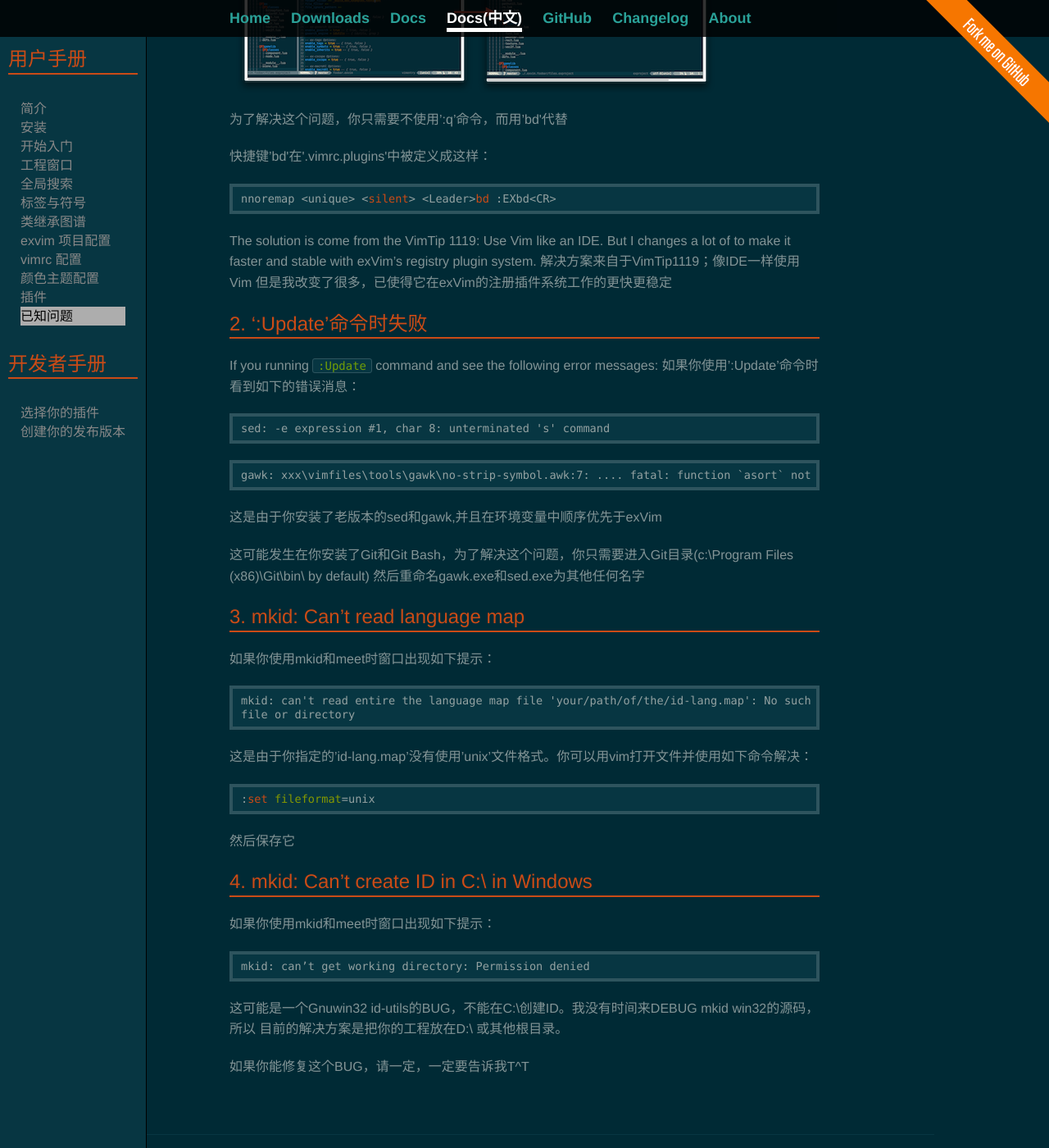
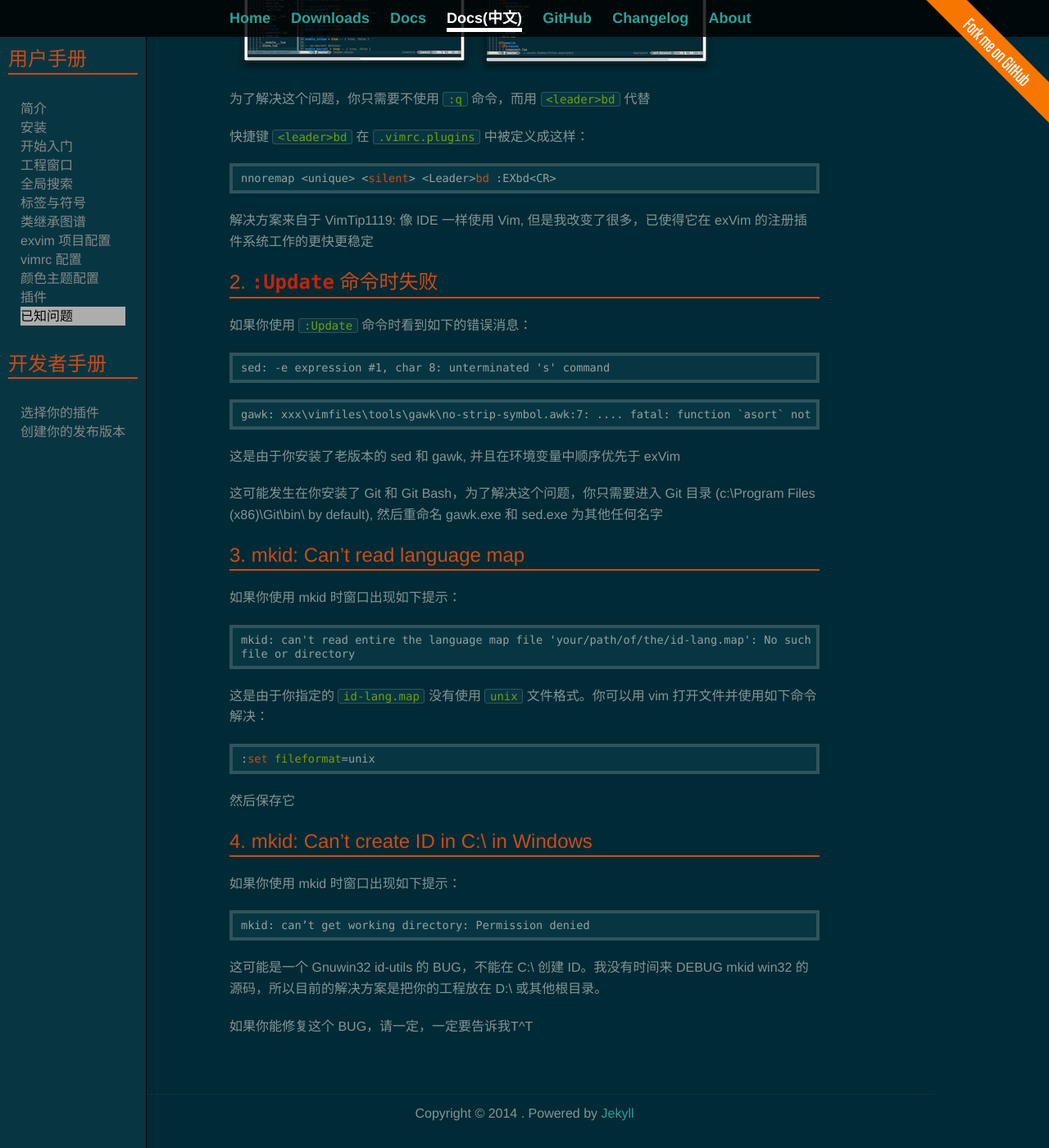
Before and after one commit to exvim/exvim.github.io, a Jekyll site: the page built from docs-zh/known-issues.md, in a window 1280 px wide and 1400 px high, scrolled down 332 px. Shown: the whole window at 82% size. Built offline with Jekyll 4.4.1, drawn with Linux system fonts in a browser that asks for light colours; Markdown is read by kramdown in place of the engine named in the settings; some of the changed text lies outside the part shown.

Commit message:
Updated known-issues.md

````diff
--- a/docs-zh/known-issues.md
+++ b/docs-zh/known-issues.md
@@ -1,33 +1,29 @@
 ---
-layout: docs-zh
-title: 简介
+layout: "docs-zh"
+title: 已知问题
+published: true
 ---
 
-## 1.当使用命令':q'关闭编辑中的文件时失去窗口
+## 1.当使用命令 `:q` 关闭编辑中的文件时失去窗口
 
-When you use `:q` close a buffer in edit-window, you probably lose the window:
-当你使用命令':q'关闭编辑中的文件时，你可能遇到下面问题：
+当你使用命令 `:q` 关闭编辑中的文件时，你可能遇到下面问题：
 
 ![known-issues-01]({{site.url}}/docs/images/known-issues-01.png)
 
-为了解决这个问题，你只需要不使用':q'命令，而用'<leader>bd'代替
+为了解决这个问题，你只需要不使用 `:q` 命令，而用 `<leader>bd` 代替
 
 
-快捷键'<leader>bd'在'.vimrc.plugins'中被定义成这样：
+快捷键 `<leader>bd` 在 `.vimrc.plugins` 中被定义成这样：
 
 ```vim
 nnoremap <unique> <silent> <Leader>bd :EXbd<CR>
 ```
 
-The solution is come from the VimTip 1119: Use Vim like an IDE.
-But I changes a lot of to make it faster and stable with exVim's registry plugin system.
-解决方案来自于VimTip1119；像IDE一样使用Vim
-但是我改变了很多，已使得它在exVim的注册插件系统工作的更快更稳定
+解决方案来自于 VimTip1119: 像 IDE 一样使用 Vim, 但是我改变了很多，已使得它在 exVim 的注册插件系统工作的更快更稳定
 
-## 2. ':Update'命令时失败
+## 2. `:Update` 命令时失败
 
-If you running `:Update` command and see the following error messages:
-如果你使用':Update'命令时看到如下的错误消息：
+如果你使用 `:Update` 命令时看到如下的错误消息：
 
 ```
 sed: -e expression #1, char 8: unterminated 's' command
@@ -37,36 +33,35 @@ sed: -e expression #1, char 8: unterminated 's' command
 gawk: xxx\vimfiles\tools\gawk\no-strip-symbol.awk:7: .... fatal: function `asort` not defined
 ```
 
-这是由于你安装了老版本的sed和gawk,并且在环境变量中顺序优先于exVim
+这是由于你安装了老版本的 sed 和 gawk, 并且在环境变量中顺序优先于 exVim
 
-这可能发生在你安装了Git和Git Bash，为了解决这个问题，你只需要进入Git目录(c:\Program Files (x86)\Git\bin\ by default)
-然后重命名gawk.exe和sed.exe为其他任何名字
-
+这可能发生在你安装了 Git 和 Git Bash，为了解决这个问题，你只需要进入 Git 目录 (c:\Program Files (x86)\Git\bin\ by default), 然后重命名 gawk.exe 和 sed.exe 为其他任何名字
 
 ## 3. mkid: Can't read language map
 
-如果你使用mkid和meet时窗口出现如下提示：
+如果你使用 mkid 时窗口出现如下提示：
 
 ```
 mkid: can't read entire the language map file 'your/path/of/the/id-lang.map': No such
 file or directory
 ```
 
-这是由于你指定的'id-lang.map'没有使用'unix'文件格式。你可以用vim打开文件并使用如下命令解决：
+这是由于你指定的 `id-lang.map` 没有使用 `unix` 文件格式。你可以用 vim 打开文件并使用如下命令解决：
 
 ```vim
 :set fileformat=unix
 ```
+
 然后保存它
 
 ## 4. mkid: Can’t create ID in C:\ in Windows
 
-如果你使用mkid和meet时窗口出现如下提示：
+如果你使用 mkid 时窗口出现如下提示：
 
 ```
 mkid: can’t get working directory: Permission denied
 ```
-这可能是一个Gnuwin32 id-utils的BUG，不能在C:\创建ID。我没有时间来DEBUG mkid win32的源码，所以
-目前的解决方案是把你的工程放在D:\ 或其他根目录。
 
-如果你能修复这个BUG，请一定，一定要告诉我T^T
+这可能是一个 Gnuwin32 id-utils 的 BUG，不能在 C:\ 创建 ID。我没有时间来 DEBUG mkid win32 的源码，所以目前的解决方案是把你的工程放在 D:\ 或其他根目录。
+
+如果你能修复这个 BUG，请一定，一定要告诉我T^T
````
